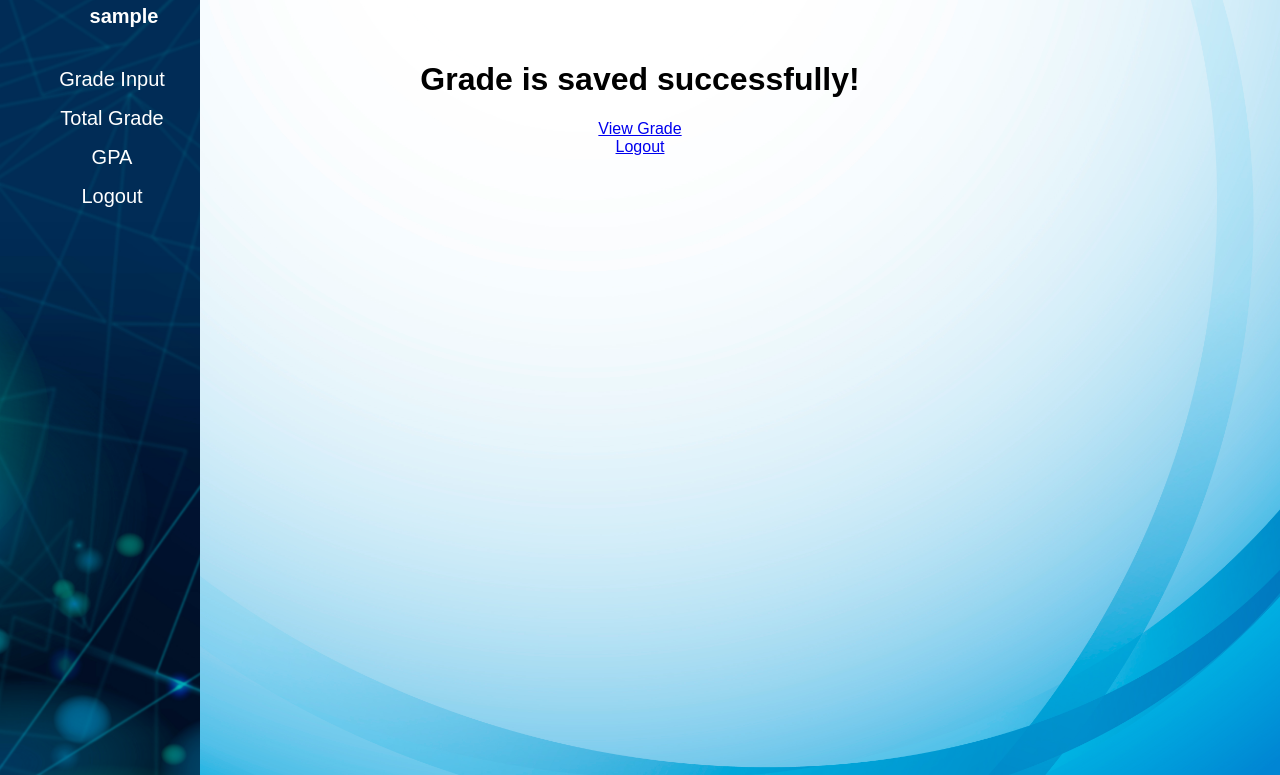
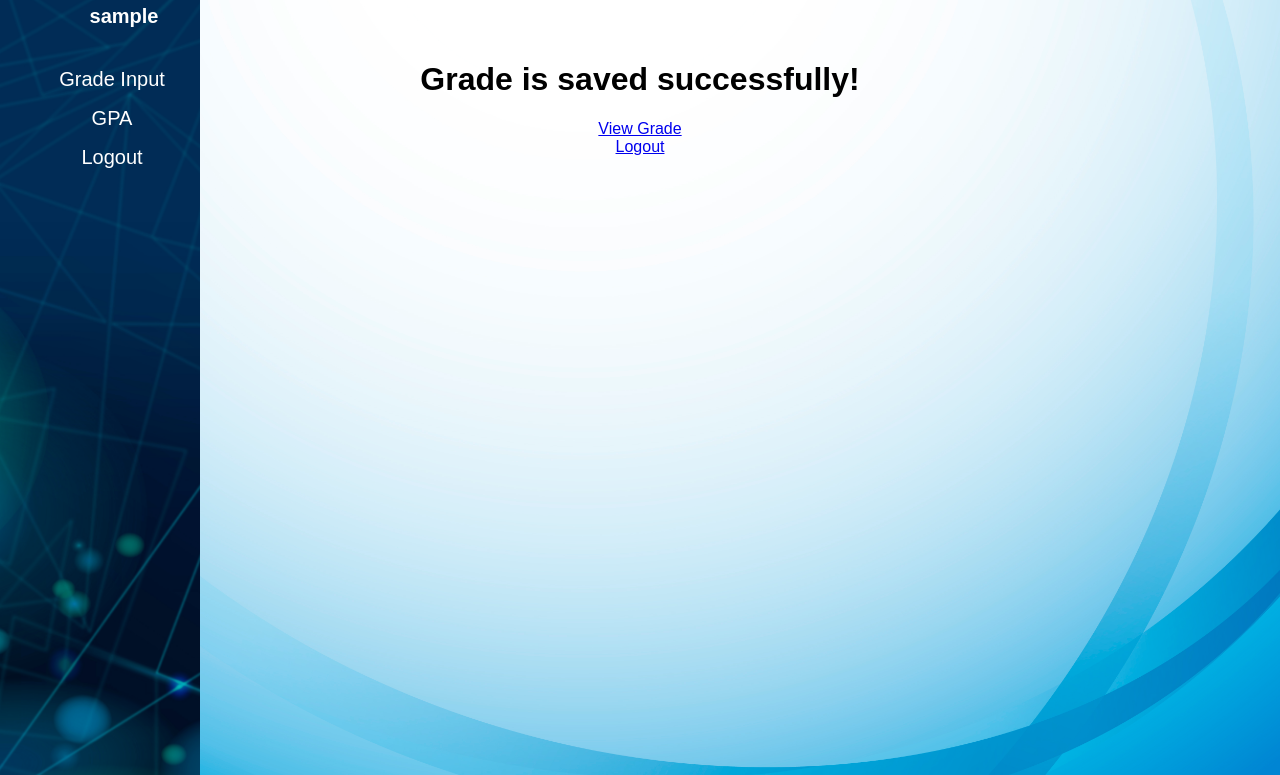
Before and after one commit to EunjeongHur/acit2911, a Flask app: template templates/input.html in a window 1280 px wide. Shown: the top 775 px of the page. Run offline with Flask 2, Linux system fonts and the light colour scheme; the template is opened without the code that fills it, so the values that code supplies are empty; the visitor is signed in with stand-in values (Sample User, id 1); data comes from the database, SQL or seed files in the repository; some libraries are stand-ins or nearby versions.

Commit message:
edit html file

```diff
--- a/templates/input.html
+++ b/templates/input.html
@@ -7,7 +7,6 @@
     <h1><a href="{{url_for('index')}}">{{ current_user.username }}</a></h1>
     <ul>
         <li><a href="{{url_for('gradeInput')}}">Grade Input</a></li>
-        <li><a href="#">Total Grade</a></li>
         <li><a href="{{url_for('view', stu_id=current_user.student_id)}}">GPA</a></li>
         <li><a href="{{url_for('logout')}}">Logout</a></li>
     </ul>
```
